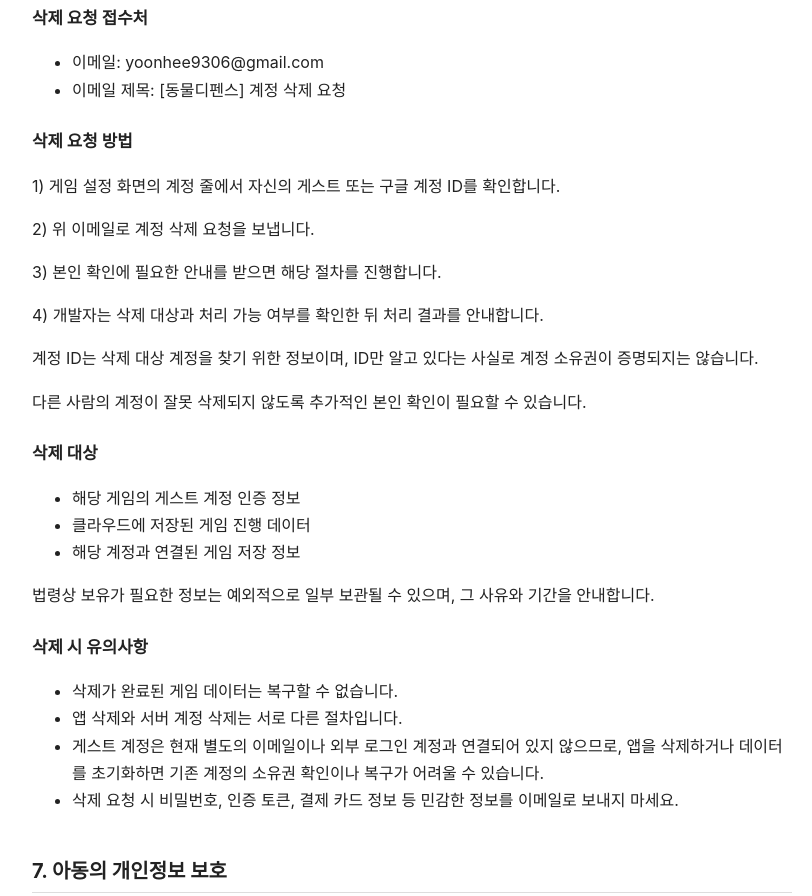
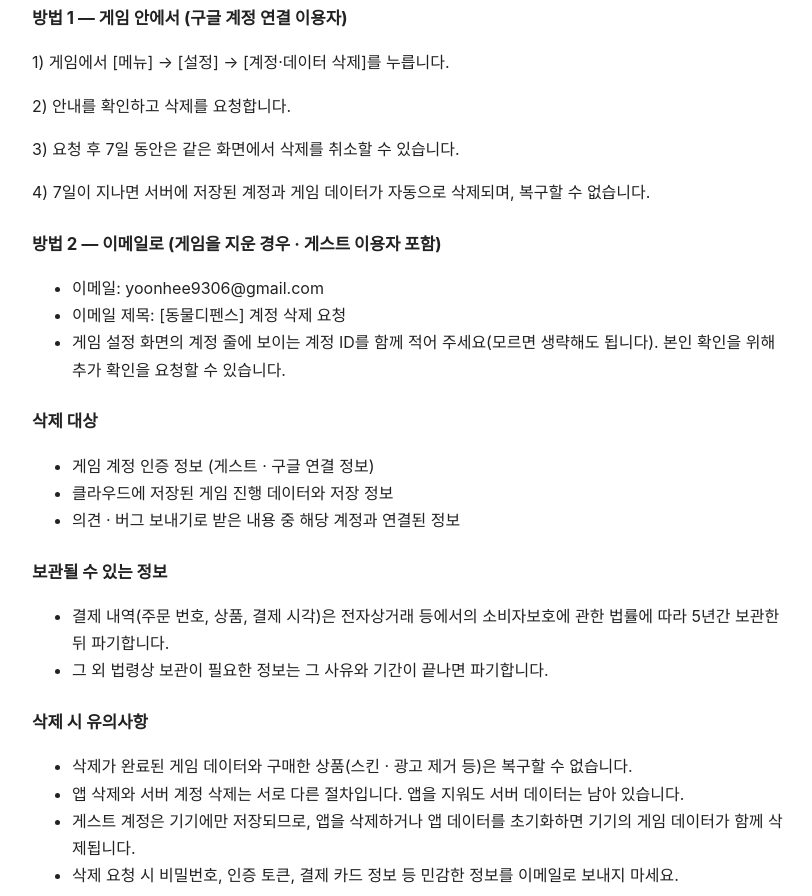
Before and after one commit to huiyeol93-del/huiyeol93-del.github.io, a plain HTML site: page privacy.html in a window 1280 px wide. Shown: the part 5076-5972 px from the top of the page, without its empty margins (228-1040 px from the left). Drawn offline with Linux system fonts and the light colour scheme.

Commit message:
계정·데이터 삭제 안내 페이지(delete.html) 추가, 개인정보처리방침 6항에 앱 안 삭제(7일 취소 가능) 반영

```diff
--- a/privacy.html
+++ b/privacy.html
@@ -125,30 +125,33 @@ a{color:#3b5bdb}footer{margin-top:3em;color:#888;font-size:.9em}</style></head><
 <p>요청한 이용자가 실제 계정의 소유자인지 확인할 수 없는 경우, 다른 이용자의 정보가 잘못 변경되거나 삭제되지 않도록 추가 확인을 요청할 수 있습니다.</p>
 <h2>6. 계정 및 게임 데이터 삭제 요청</h2>
 <p>이용자는 언제든지 자신의 게임 계정과 관련 데이터의 삭제를 요청할 수 있습니다.</p>
-<h3>삭제 요청 접수처</h3>
+<h3>방법 1 — 게임 안에서 (구글 계정 연결 이용자)</h3>
+<p>1) 게임에서 [메뉴] → [설정] → [계정·데이터 삭제]를 누릅니다.</p>
+<p>2) 안내를 확인하고 삭제를 요청합니다.</p>
+<p>3) 요청 후 7일 동안은 같은 화면에서 삭제를 취소할 수 있습니다.</p>
+<p>4) 7일이 지나면 서버에 저장된 계정과 게임 데이터가 자동으로 삭제되며, 복구할 수 없습니다.</p>
+<h3>방법 2 — 이메일로 (게임을 지운 경우 · 게스트 이용자 포함)</h3>
 <ul>
 <li>이메일: yoonhee9306@gmail.com</li>
 <li>이메일 제목: [동물디펜스] 계정 삭제 요청</li>
+<li>게임 설정 화면의 계정 줄에 보이는 계정 ID를 함께 적어 주세요(모르면 생략해도 됩니다). 본인 확인을 위해 추가 확인을 요청할 수 있습니다.</li>
 </ul>
-<h3>삭제 요청 방법</h3>
-<p>1) 게임 설정 화면의 계정 줄에서 자신의 게스트 또는 구글 계정 ID를 확인합니다.</p>
-<p>2) 위 이메일로 계정 삭제 요청을 보냅니다.</p>
-<p>3) 본인 확인에 필요한 안내를 받으면 해당 절차를 진행합니다.</p>
-<p>4) 개발자는 삭제 대상과 처리 가능 여부를 확인한 뒤 처리 결과를 안내합니다.</p>
-<p>계정 ID는 삭제 대상 계정을 찾기 위한 정보이며, ID만 알고 있다는 사실로 계정 소유권이 증명되지는 않습니다.</p>
-<p>다른 사람의 계정이 잘못 삭제되지 않도록 추가적인 본인 확인이 필요할 수 있습니다.</p>
 <h3>삭제 대상</h3>
 <ul>
-<li>해당 게임의 게스트 계정 인증 정보</li>
-<li>클라우드에 저장된 게임 진행 데이터</li>
-<li>해당 계정과 연결된 게임 저장 정보</li>
+<li>게임 계정 인증 정보 (게스트 · 구글 연결 정보)</li>
+<li>클라우드에 저장된 게임 진행 데이터와 저장 정보</li>
+<li>의견 · 버그 보내기로 받은 내용 중 해당 계정과 연결된 정보</li>
 </ul>
-<p>법령상 보유가 필요한 정보는 예외적으로 일부 보관될 수 있으며, 그 사유와 기간을 안내합니다.</p>
+<h3>보관될 수 있는 정보</h3>
+<ul>
+<li>결제 내역(주문 번호, 상품, 결제 시각)은 전자상거래 등에서의 소비자보호에 관한 법률에 따라 5년간 보관한 뒤 파기합니다.</li>
+<li>그 외 법령상 보관이 필요한 정보는 그 사유와 기간이 끝나면 파기합니다.</li>
+</ul>
 <h3>삭제 시 유의사항</h3>
 <ul>
-<li>삭제가 완료된 게임 데이터는 복구할 수 없습니다.</li>
-<li>앱 삭제와 서버 계정 삭제는 서로 다른 절차입니다.</li>
-<li>게스트 계정은 현재 별도의 이메일이나 외부 로그인 계정과 연결되어 있지 않으므로, 앱을 삭제하거나 데이터를 초기화하면 기존 계정의 소유권 확인이나 복구가 어려울 수 있습니다.</li>
+<li>삭제가 완료된 게임 데이터와 구매한 상품(스킨 · 광고 제거 등)은 복구할 수 없습니다.</li>
+<li>앱 삭제와 서버 계정 삭제는 서로 다른 절차입니다. 앱을 지워도 서버 데이터는 남아 있습니다.</li>
+<li>게스트 계정은 기기에만 저장되므로, 앱을 삭제하거나 앱 데이터를 초기화하면 기기의 게임 데이터가 함께 삭제됩니다.</li>
 <li>삭제 요청 시 비밀번호, 인증 토큰, 결제 카드 정보 등 민감한 정보를 이메일로 보내지 마세요.</li>
 </ul>
 <h2>7. 아동의 개인정보 보호</h2>
@@ -176,4 +179,4 @@ a{color:#3b5bdb}footer{margin-top:3em;color:#888;font-size:.9em}</style></head><
 <p>게임 기능, 개인정보 처리 항목, 이용 목적, 관계 법령 등이 변경되어 개인정보처리방침을 수정하는 경우, 개발자는 변경된 내용을 해당 개인정보처리방침 페이지에 게시합니다.</p>
 <p>중요한 변경사항이 있는 경우 관련 법령에 따른 방법으로 추가 안내할 수 있습니다.</p>
 <p>시행일: 2026년 10월 30일 · 개발자: MallowPaw Games · 문의: yoonhee9306@gmail.com</p>
-<footer>MallowPaw Games · 문의 yoonhee9306@gmail.com · <a href="./">홈</a> · <a href="privacy.html">개인정보처리방침</a></footer></body></html>
+<footer>MallowPaw Games · 문의 yoonhee9306@gmail.com · <a href="./">홈</a> · <a href="privacy.html">개인정보처리방침</a> · <a href="delete.html">계정 삭제</a></footer></body></html>
```
Also changed, not shown: delete.html (added, +35 -0 lines), index.html (+2 -2 lines).
